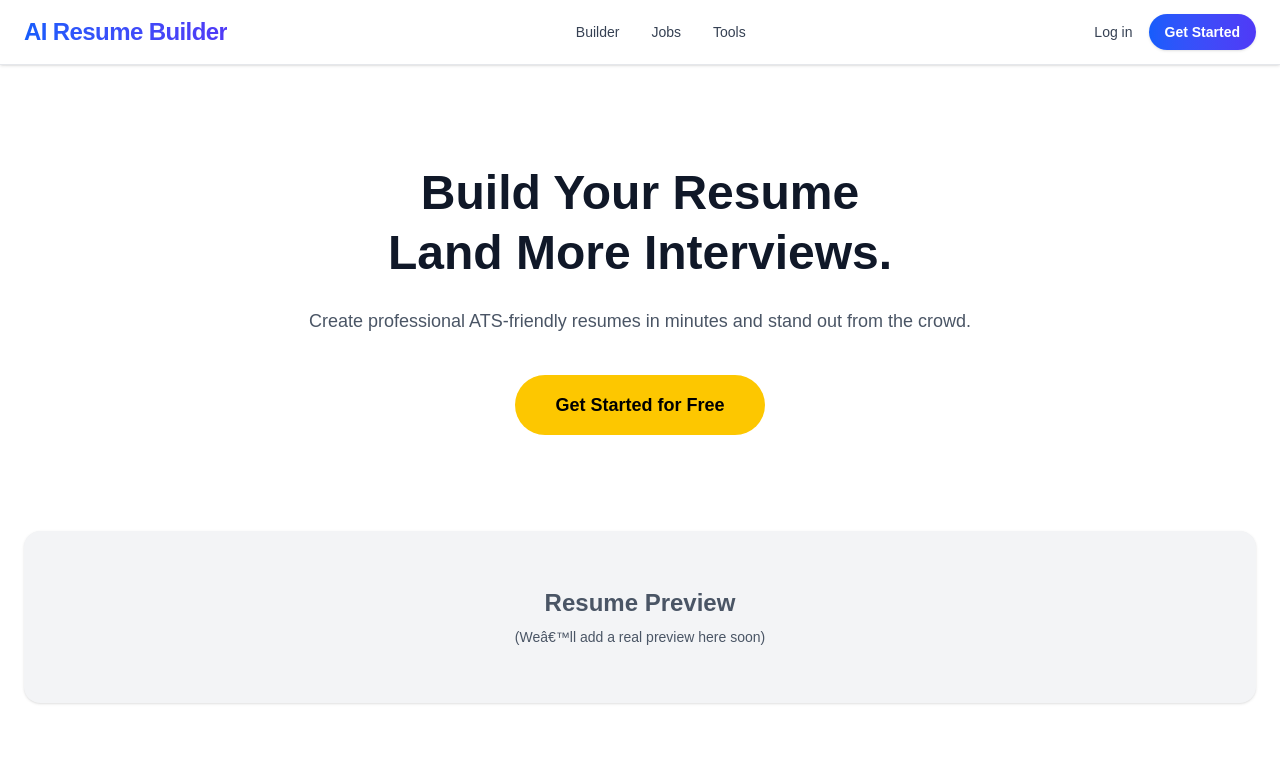
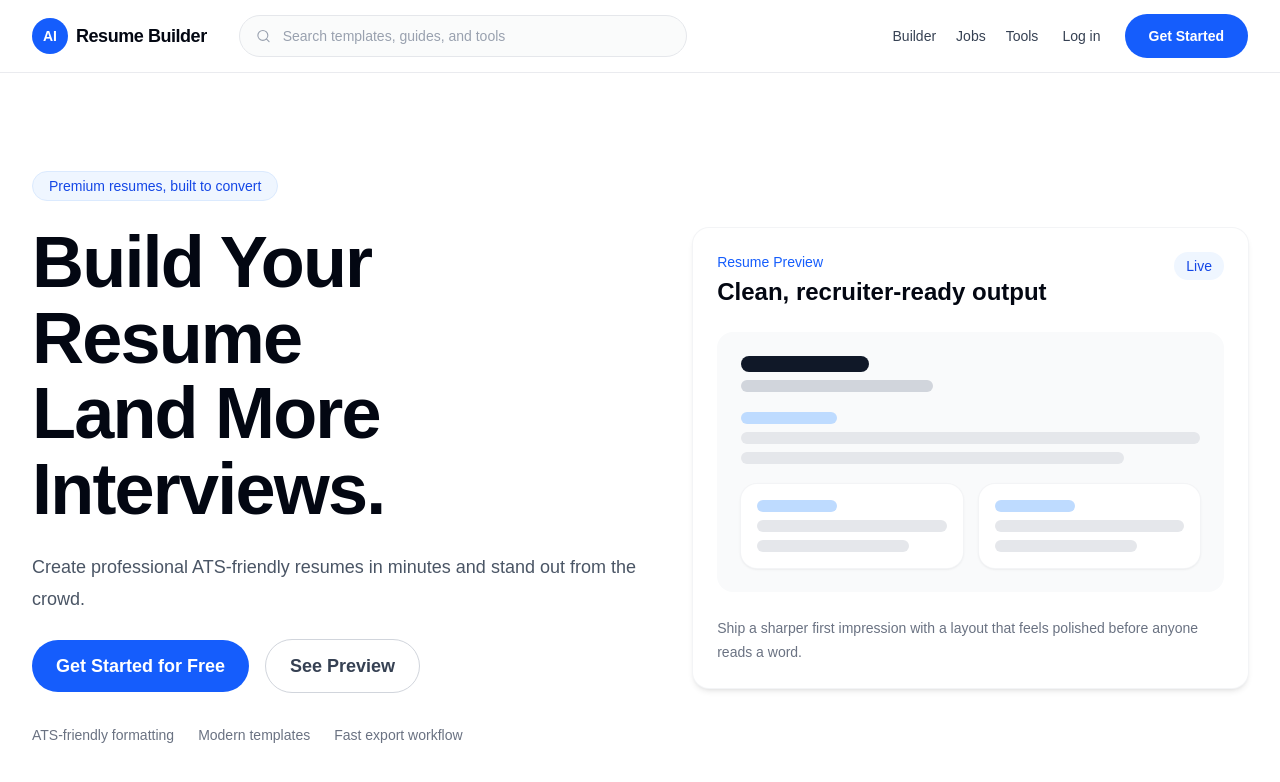
Before and after one commit to lakshyabhaintwal/Resume-Builder, a Next.js app: page / in a window 1280 px wide. Shown: the top 782 px of the page. Built offline with nearby package versions, Linux system fonts and the light colour scheme; no server answers.

Commit message:
rate limited the gemini endpoint , zod sanity check for ai response changed

```diff
--- a/app/components/Navbar.tsx
+++ b/app/components/Navbar.tsx
@@ -21,51 +21,51 @@ export default function Navbar() {
     pathname === path;
 
   return (
-    <header
-      className="
-        sticky
-        top-0
-        z-50
-        w-full
-        bg-white/95
-        backdrop-blur-md
-        border-b
-        border-gray-200
-        shadow-sm
-      "
-    >
-      <div
-        className="
-          max-w-7xl
-          mx-auto
-          px-6
-          h-16
-          flex
-          items-center
-          justify-between
-        "
-      >
-
+    <header className="sticky top-0 z-50 w-full border-b border-gray-200/80 bg-white/90 backdrop-blur-md">
+      <div className="mx-auto flex h-18 max-w-7xl items-center justify-between px-6 lg:px-8">
         {/* LOGO */}
         <Link
           href="/"
-          className="
-            text-2xl
-            font-bold
-            bg-gradient-to-r
-            from-blue-600
-            to-indigo-600
-            bg-clip-text
-            text-transparent
-            tracking-tight
-          "
+          className="flex items-center gap-2 text-gray-950"
         >
-          AI Resume Builder
+          <span className="flex h-9 w-9 items-center justify-center rounded-full bg-blue-600 text-sm font-bold text-white">
+            AI
+          </span>
+          <span className="text-lg font-semibold tracking-tight">
+            Resume Builder
+          </span>
         </Link>
 
-        {/* CENTER NAV */}
-        <nav className="hidden md:flex items-center gap-8">
+        {/* CENTER SEARCH */}
+        <div className="mx-8 hidden flex-1 lg:flex">
+          <div className="w-full max-w-md">
+            <div className="flex items-center rounded-full border border-gray-200 bg-gray-50/80 px-4 py-2.5">
+              <svg
+                aria-hidden="true"
+                viewBox="0 0 20 20"
+                fill="none"
+                className="mr-3 h-4 w-4 text-gray-400"
+              >
+                <path
+                  d="M14.167 14.167 17.5 17.5M15.833 9.167a6.667 6.667 0 1 1-13.333 0 6.667 6.667 0 0 1 13.333 0Z"
+                  stroke="currentColor"
+                  strokeWidth="1.5"
+                  strokeLinecap="round"
+                  strokeLinejoin="round"
+                />
+              </svg>
+              <input
+                type="text"
+                placeholder="Search templates, guides, and tools"
+                className="w-full bg-transparent text-sm text-gray-700 placeholder:text-gray-400 focus:outline-none"
+              />
+            </div>
+          </div>
+        </div>
 
+        {/* RIGHT SIDE */}
+        <div className="flex items-center gap-4 lg:gap-6">
+          <nav className="hidden items-center gap-5 xl:flex">
             <NavItem
               href="/builder"
               active={isActive("/builder")}
@@ -86,44 +86,20 @@ export default function Navbar() {
             >
               Tools
             </NavItem>
-
           </nav>
-
-        {/* RIGHT SIDE */}
-        <div className="flex items-center gap-4">
-
-          {/* LOGGED OUT */}
 
           {!isSignedIn && (
             <>
               <Link
                 href="/sign-in"
-                className="
-                  text-sm
-                  font-medium
-                  text-gray-700
-                  hover:text-blue-600
-                  transition
-                "
+                className="text-sm font-medium text-gray-700 transition hover:text-blue-600"
               >
                 Log in
               </Link>
 
               <Link
                 href="/sign-up"
-                className="
-                  px-4 py-2
-                  rounded-full
-                  bg-gradient-to-r
-                  from-blue-600
-                  to-indigo-600
-                  text-white
-                  text-sm
-                  font-semibold
-                  shadow
-                  hover:shadow-md
-                  transition
-                "
+                className="rounded-full bg-blue-600 px-6 py-3 text-sm font-semibold text-white transition hover:bg-blue-700"
               >
                 Get Started
               </Link>
@@ -132,9 +108,7 @@ export default function Navbar() {
 
           {isSignedIn && (
             <>
-              {/* Greeting */}
               <div className="hidden sm:flex flex-col text-right leading-tight">
-
                 <span className="text-xs text-gray-500">
                   Welcome
                 </span>
@@ -142,27 +116,15 @@ export default function Navbar() {
                 <span className="font-semibold text-gray-900">
                   {user?.firstName || "User"}
                 </span>
-
               </div>
 
               <Link
                 href="/builder"
-                className="
-                  px-4 py-2
-                  rounded-full
-                  text-sm
-                  font-semibold
-                  text-white
-                  bg-blue-600
-                  hover:bg-blue-700
-                  shadow
-                  transition
-                "
+                className="rounded-full bg-blue-600 px-6 py-3 text-sm font-semibold text-white transition hover:bg-blue-700"
               >
                 Dashboard
               </Link>
 
-              {/* Profile */}
               <UserButton afterSignOutUrl="/" />
             </>
           )}
@@ -172,8 +134,6 @@ export default function Navbar() {
   );
 }
 
-/* ================= NAV ITEM ================= */
-
 function NavItem({
   href,
   active,
@@ -182,35 +142,13 @@ function NavItem({
   return (
     <Link
       href={href}
-      className={`
-        relative
-        text-sm
-        font-medium
-        transition
-        ${
+      className={`text-sm font-medium transition ${
         active
           ? "text-blue-600"
           : "text-gray-700 hover:text-blue-600"
-        }
-      `}
+      }`}
     >
       {children}
-
-      {active && (
-        <span
-          className="
-            absolute
-            -bottom-2
-            left-0
-            w-full
-            h-[2px]
-            bg-gradient-to-r
-            from-blue-600
-            to-indigo-600
-            rounded-full
-          "
-        />
-      )}
     </Link>
   );
 }
--- a/app/page.tsx
+++ b/app/page.tsx
@@ -6,25 +6,29 @@ import { SignedIn, SignedOut } from "@clerk/nextjs";
 export default function Home() {
   return (
     <div className="min-h-screen bg-white text-black">
+      {/* HERO */}
+      <section className="py-20 lg:py-24">
+        <div className="mx-auto grid max-w-7xl grid-cols-1 items-center gap-12 px-6 md:px-8 lg:grid-cols-[minmax(0,1.05fr)_minmax(420px,0.95fr)]">
+          <div className="max-w-3xl space-y-6 text-left">
+            <div className="inline-flex rounded-full border border-blue-100 bg-blue-50 px-4 py-1 text-sm font-medium text-blue-700">
+              Premium resumes, built to convert
+            </div>
 
-      {/* HERO */}
-      <section className="max-w-7xl mx-auto px-6 py-24 text-center">
+            <h1 className="max-w-4xl text-6xl font-extrabold leading-[1.05] tracking-tight text-gray-950 md:text-7xl">
+              Build Your Resume
+              <br />
+              Land More Interviews.
+            </h1>
 
-        <h2 className="text-5xl font-extrabold mb-6 leading-tight text-gray-900">
-          Build Your Resume<br />
-          Land More Interviews.
-        </h2>
-
-        <p className="text-gray-600 text-lg max-w-2xl mx-auto mb-10">
-          Create professional ATS-friendly resumes in minutes
-          and stand out from the crowd.
+            <p className="max-w-2xl text-lg leading-8 text-gray-600">
+              Create professional ATS-friendly resumes in minutes and stand out from the crowd.
             </p>
 
-        {/* CTA Button */}
+            <div className="flex flex-wrap items-center gap-4">
               <SignedOut>
                 <Link
                   href="/sign-up"
-            className="inline-block bg-yellow-400 px-10 py-4 rounded-full text-lg font-semibold hover:bg-yellow-500 transition"
+                  className="inline-flex rounded-full bg-blue-600 px-6 py-3 text-lg font-semibold text-white transition hover:bg-blue-700"
                 >
                   Get Started for Free
                 </Link>
@@ -33,32 +37,80 @@ export default function Home() {
               <SignedIn>
                 <Link
                   href="/builder"
-            className="inline-block bg-yellow-400 px-10 py-4 rounded-full text-lg font-semibold hover:bg-yellow-500 transition"
+                  className="inline-flex rounded-full bg-blue-600 px-6 py-3 text-lg font-semibold text-white transition hover:bg-blue-700"
                 >
                   Go to Dashboard
                 </Link>
               </SignedIn>
 
-      </section>
+              <Link
+                href="/preview"
+                className="inline-flex rounded-full border border-gray-300 px-6 py-3 text-lg font-semibold text-gray-700 transition hover:border-gray-400 hover:text-gray-900"
+              >
+                See Preview
+              </Link>
+            </div>
 
+            <div className="flex flex-wrap items-center gap-x-6 gap-y-3 pt-2 text-sm text-gray-500">
+              <span>ATS-friendly formatting</span>
+              <span>Modern templates</span>
+              <span>Fast export workflow</span>
+            </div>
+          </div>
 
-      {/* PREVIEW */}
-      <section className="max-w-7xl mx-auto px-6 pb-24">
-
-        <div className="bg-gray-100 rounded-2xl p-14 text-center text-gray-600 shadow-sm">
-
-          <p className="text-2xl font-semibold mb-2">
+          <div className="justify-self-stretch lg:justify-self-end">
+            <div className="rounded-2xl bg-white p-6 shadow-md ring-1 ring-gray-100">
+              <div className="space-y-6">
+                <div className="flex items-start justify-between gap-6">
+                  <div>
+                    <p className="text-sm font-medium text-blue-600">
                       Resume Preview
                     </p>
-
-          <p className="text-sm">
-            (Weâ€™ll add a real preview here soon)
+                    <p className="mt-1 text-2xl font-semibold text-gray-950">
+                      Clean, recruiter-ready output
                     </p>
-
+                  </div>
+                  <div className="rounded-full bg-blue-50 px-3 py-1 text-sm font-medium text-blue-700">
+                    Live
+                  </div>
                 </div>
 
+                <div className="rounded-2xl bg-gray-50 p-6">
+                  <div className="space-y-5">
+                    <div className="space-y-2">
+                      <div className="h-4 w-32 rounded-full bg-gray-900" />
+                      <div className="h-3 w-48 rounded-full bg-gray-300" />
+                    </div>
+
+                    <div className="space-y-2">
+                      <div className="h-3 w-24 rounded-full bg-blue-200" />
+                      <div className="h-3 w-full rounded-full bg-gray-200" />
+                      <div className="h-3 w-5/6 rounded-full bg-gray-200" />
+                    </div>
+
+                    <div className="grid grid-cols-2 gap-4">
+                      <div className="space-y-2 rounded-2xl bg-white p-4 shadow-sm ring-1 ring-gray-100">
+                        <div className="h-3 w-20 rounded-full bg-blue-200" />
+                        <div className="h-3 w-full rounded-full bg-gray-200" />
+                        <div className="h-3 w-4/5 rounded-full bg-gray-200" />
+                      </div>
+                      <div className="space-y-2 rounded-2xl bg-white p-4 shadow-sm ring-1 ring-gray-100">
+                        <div className="h-3 w-20 rounded-full bg-blue-200" />
+                        <div className="h-3 w-full rounded-full bg-gray-200" />
+                        <div className="h-3 w-3/4 rounded-full bg-gray-200" />
+                      </div>
+                    </div>
+                  </div>
+                </div>
+
+                <p className="max-w-lg text-sm leading-6 text-gray-500">
+                  Ship a sharper first impression with a layout that feels polished before anyone reads a word.
+                </p>
+              </div>
+            </div>
+          </div>
+        </div>
       </section>
-
     </div>
   );
 }
--- a/package.json
+++ b/package.json
@@ -17,7 +17,8 @@
     "monaco-latex": "^0.1.1",
     "next": "^16.1.6",
     "react": "19.2.3",
-    "react-dom": "19.2.3"
+    "react-dom": "19.2.3",
+    "zod": "^4.3.6"
   },
   "devDependencies": {
     "@tailwindcss/postcss": "^4",
```
Also changed, not shown: app/api/generate/route.ts (+87 -10 lines), 1 other file (tests, documents, lock files or other folders). Lines whose indentation alone changed are shown as unchanged.
